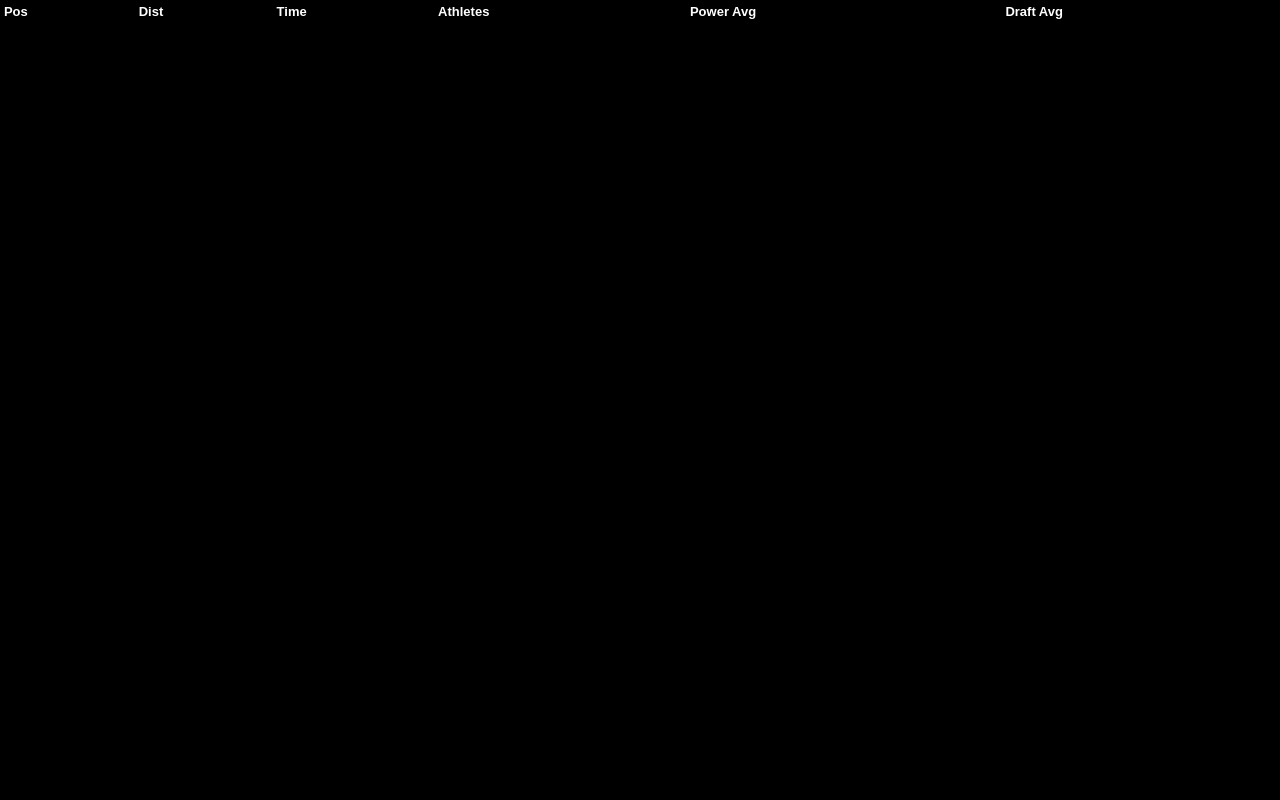
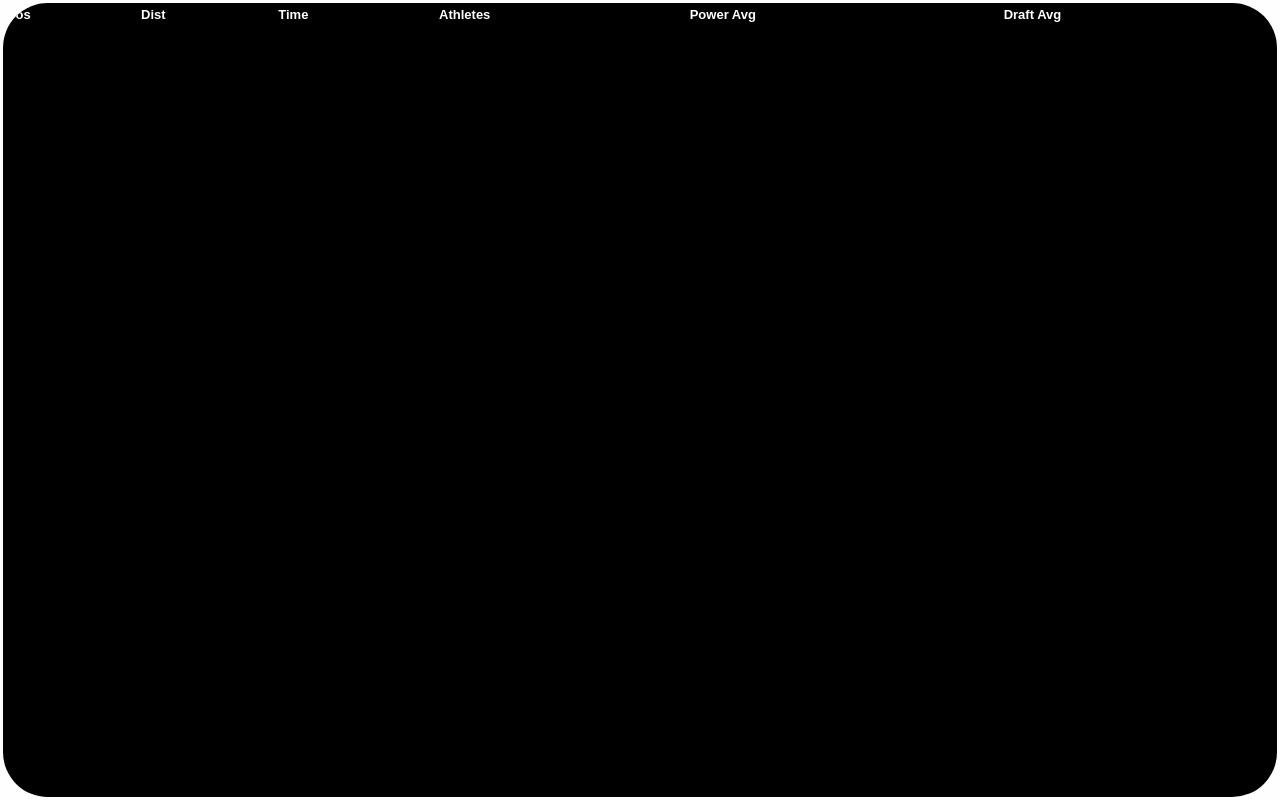
Before and after one commit to SauceLLC/sauce4zwift, an Electron app: page pages/groups.html in a window 1280 px wide. Drawn offline with Linux system fonts and the light colour scheme.

Commit message:
Windows compat style for resize and border radius

```diff
--- a/pages/common.css
+++ b/pages/common.css
@@ -4,7 +4,6 @@ html, body {
     height: 100%;
     font-size: 7vw;
     overflow: hidden;
-    -webkit-app-region: drag;  /* Make entire window draggable */
 }
 
 html {
@@ -14,10 +13,17 @@ html {
     box-sizing: inherit;
 }
 
+html {
+    padding: 3px; /* Required in windows to allow resize handles */
+    background-color: rgba(127, 127, 127, 0.002); /* Using full transparency breaks on windows */
+}
+
 body {
-    background: #ff5e0080;
+    background-color: #ff5e0080;
     color: white;
     font-family: sans-serif;
+    -webkit-app-region: drag;
+    border-radius: 0.5rem;
 }
 
 #content {
--- a/src/game.js
+++ b/src/game.js
@@ -27,7 +27,7 @@ async function getLocalRoutedIP() {
 async function getLocalRoutedIface() {
     const ip = await getLocalRoutedIP();
     for (const xDevice of cap.Cap.deviceList()) {
-        for (const xAddr of addresses) {
+        for (const xAddr of xDevice.addresses) {
             if (xAddr.addr === ip) {
                 return xDevice.name;
             }
```
Also changed, not shown: src/main.js (+6 -2 lines).
